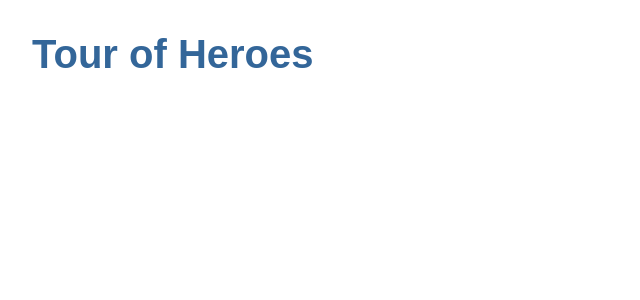
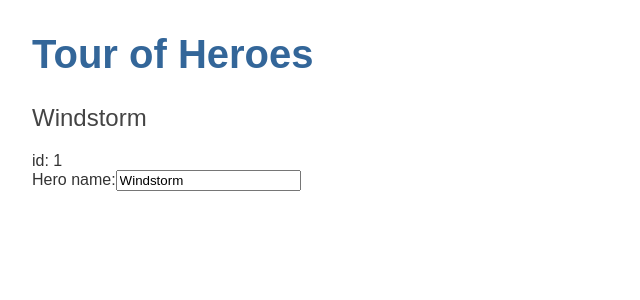
Before and after one commit to jethrobarroso/angular-tour-of-heroes, an Angular app: page / in a window 1280 px wide. Shown: the top 300 px of the page, without its empty margins (0-640 px from the left). Built offline with nearby package versions, Linux system fonts and the light colour scheme.

Commit message:
feat: Hero editor

```diff
--- a/src/app/app.component.html
+++ b/src/app/app.component.html
@@ -1 +1,2 @@
 <h1>{{title}}</h1>
+<app-heroes></app-heroes>
--- /dev/null
+++ b/src/app/hero.ts
@@ -0,0 +1,4 @@
+export interface Hero {
+  id: number;
+  name: string;
+}
--- /dev/null
+++ b/src/app/heroes/heroes.component.html
@@ -0,0 +1,6 @@
+<h2>{{hero.name}}</h2>
+<div><span>id: </span>{{hero.id}}</div>
+<div>
+  <label for="name">Hero name:</label>
+  <input id="name" [(ngModel)]="hero.name" placeholder="name">
+</div>
--- /dev/null
+++ b/src/app/heroes/heroes.component.ts
@@ -0,0 +1,21 @@
+import { Component, OnInit } from '@angular/core';
+import { Hero } from '../hero'
+
+@Component({
+  selector: 'app-heroes',
+  templateUrl: './heroes.component.html',
+  styleUrls: ['./heroes.component.css']
+})
+export class HeroesComponent implements OnInit {
+
+  hero: Hero = {
+    id: 1,
+    name: 'Windstorm'
+  }
+
+  constructor() { }
+
+  ngOnInit(): void {
+  }
+
+}
```
Also changed, not shown: src/app/app.module.ts (+6 -1 lines), src/app/heroes/heroes.component.css (added), 1 other file (tests, documents, lock files or other folders).
